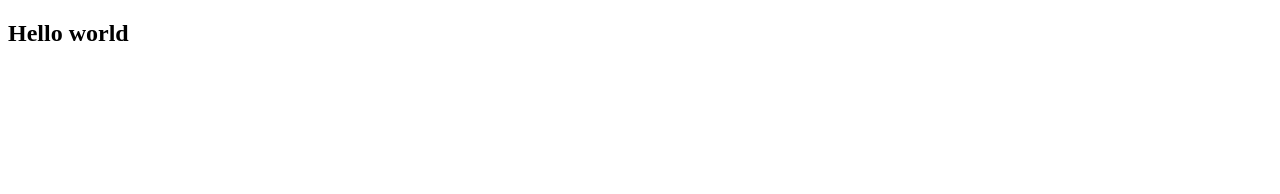
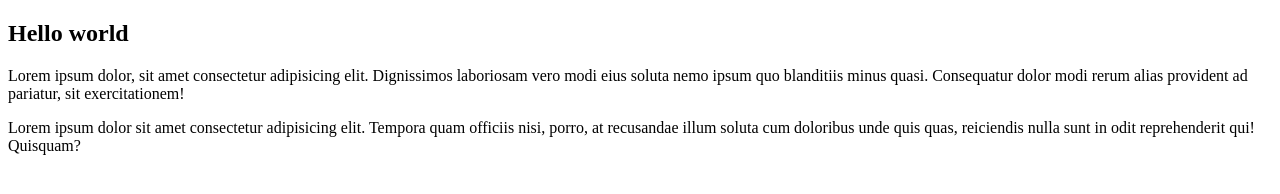
Before and after one commit to Maks-1707/git-lesson-2, a plain HTML site: page index.html in a window 1280 px wide. Drawn offline with Linux system fonts and the light colour scheme.

Commit message:
add lorem and table

```diff
--- a/index.html
+++ b/index.html
@@ -11,5 +11,12 @@
 
 <h2>Hello world</h2>
 
+<p>
+  Lorem ipsum dolor, sit amet consectetur adipisicing elit. Dignissimos laboriosam vero modi eius soluta nemo ipsum quo blanditiis minus quasi. Consequatur dolor modi rerum alias provident ad pariatur, sit exercitationem!
+</p>
+<table>
+  Lorem ipsum dolor sit amet consectetur adipisicing elit. Tempora quam officiis nisi, porro, at recusandae illum soluta cum doloribus unde quis quas, reiciendis nulla sunt in odit reprehenderit qui! Quisquam?
+</table>
+
 </body>
 </html>
```
